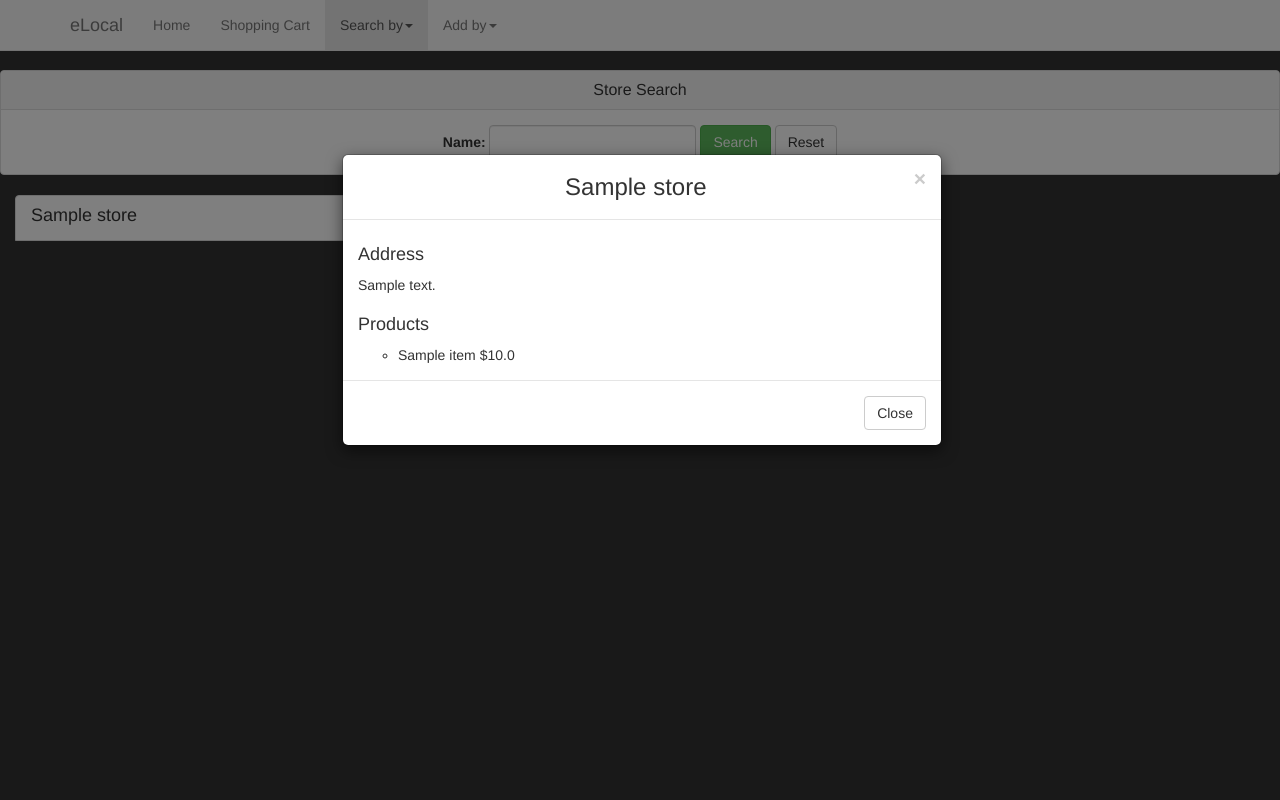
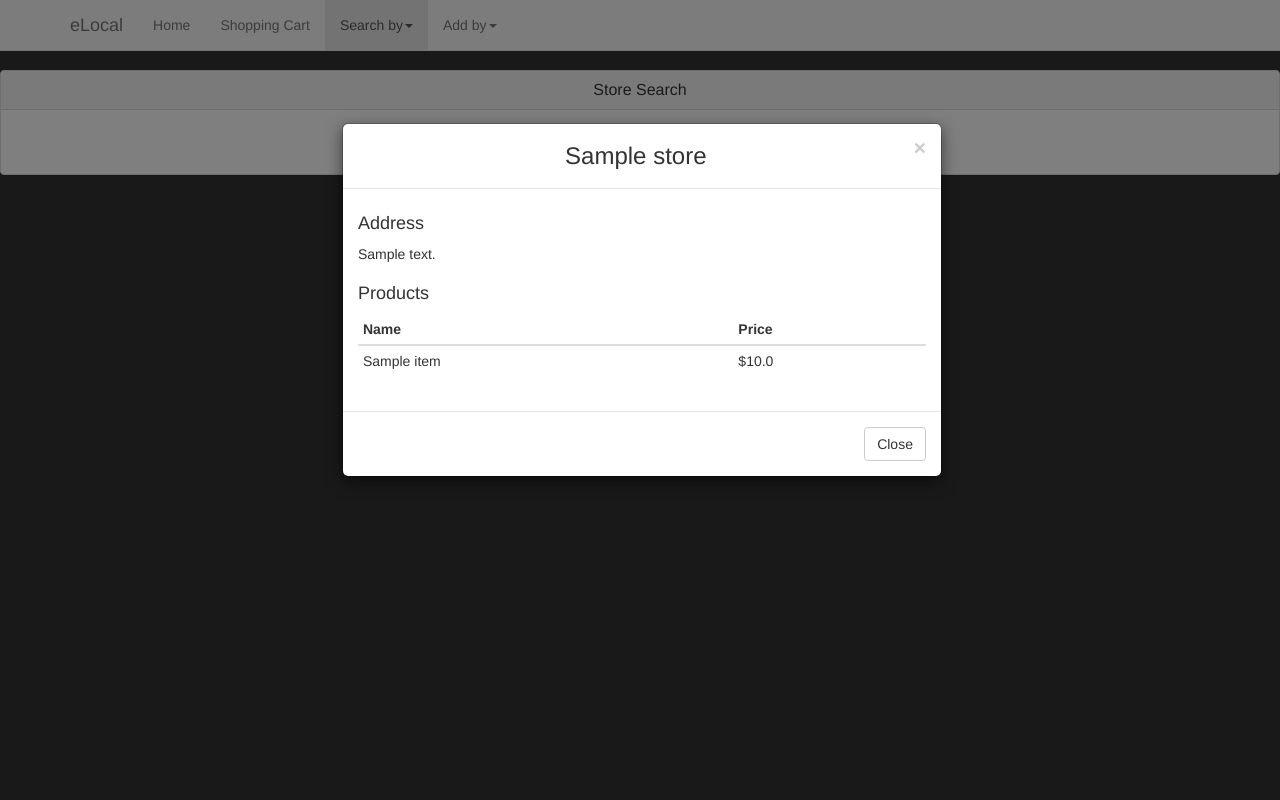
Before and after one commit to jisoohan/eLocal, a Django app: page /stores in a window 1280 px wide, after a click that opens the changed part. Run offline with Django 3.2, Linux system fonts and the light colour scheme; tables that the repository leaves empty hold one stand-in row (values such as "Sample post"); some libraries are stand-ins or nearby versions.

Commit message:
style changes

```diff
--- a/eLocal_app/templates/eLocal_app/productSearchPage.html
+++ b/eLocal_app/templates/eLocal_app/productSearchPage.html
@@ -39,7 +39,7 @@
           </form>
         </div>
       </div>
-      <div class="col-sm-4">
+      <div class="col-sm-4 col-sm-offset-4 text-center">
         <ul class="list-group">
           {% if products %}
             {% for product in products %}
--- a/eLocal_app/templates/eLocal_app/storeSearchPage.html
+++ b/eLocal_app/templates/eLocal_app/storeSearchPage.html
@@ -39,7 +39,7 @@
           </form>
         </div>
       </div>
-      <div class="col-sm-4">
+      <div class="col-sm-4 col-sm-offset-4 text-center">
         <ul class="list-group">
           {% if stores %}
             {% for store in stores %}
@@ -57,13 +57,24 @@
                       <h4>Address</h4>
                       <address>{{store.address}}</address>
                       <h4>Products</h4>
-                      <ul>
-                        {% if store.product_list %}
-                          {% for product in store.product_list %}
-                            <li>{{product.0}} ${{product.1}}</li>
-                          {% endfor %}
-                        {% endif %}
-                      </ul>
+                      <table class="table table-condensed">
+                        <thead>
+                          <tr>
+                            <th>Name</th>
+                            <th>Price</th>
+                          </tr>
+                        </thead>
+                        <tbody>
+                          {% if store.product_list %}
+                            {% for product in store.product_list %}
+                              <tr>
+                                <td>{{product.0}}</td>
+                                <td>${{product.1}}</td>
+                              </tr>
+                            {% endfor %}
+                          {% endif %}
+                        </tbody>
+                      </table>
                     </div>
                     <div class="modal-footer">
                       <button type="button" class="btn btn-default" data-dismiss="modal">Close</button>
```
